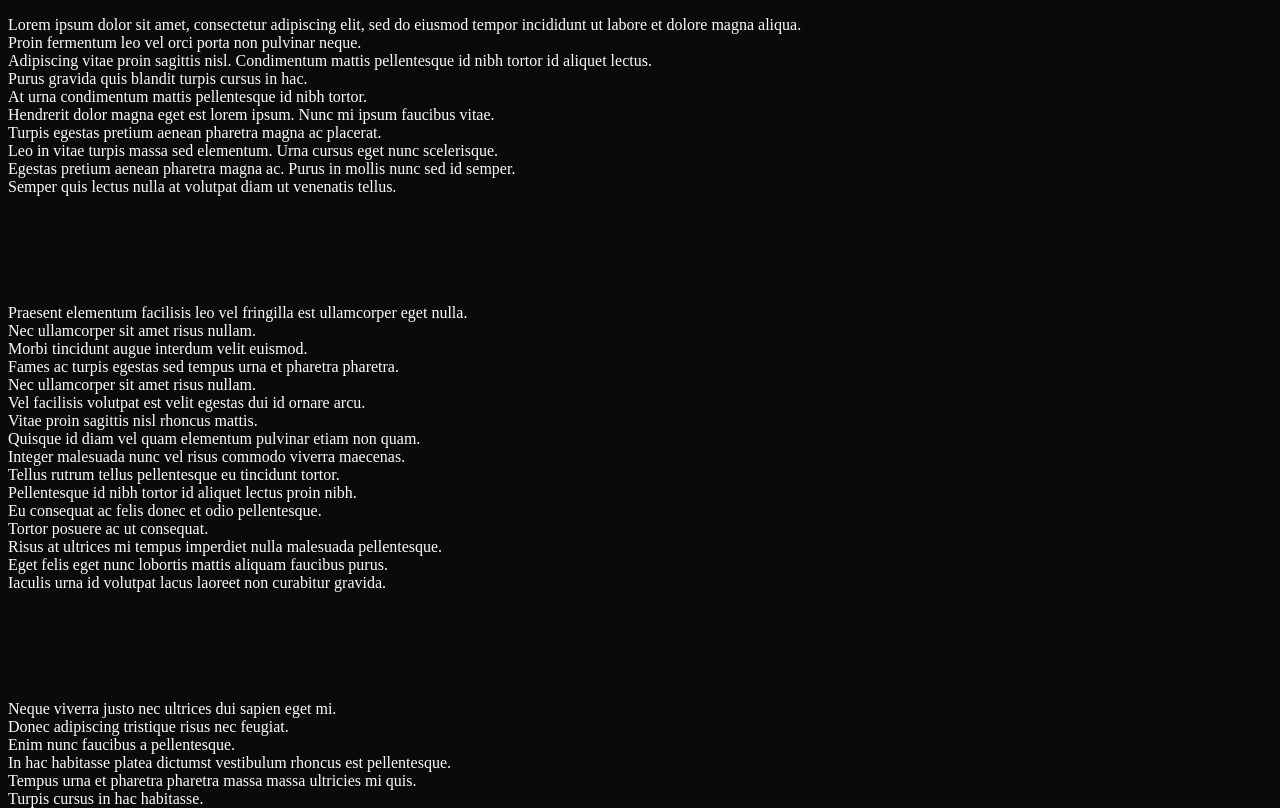
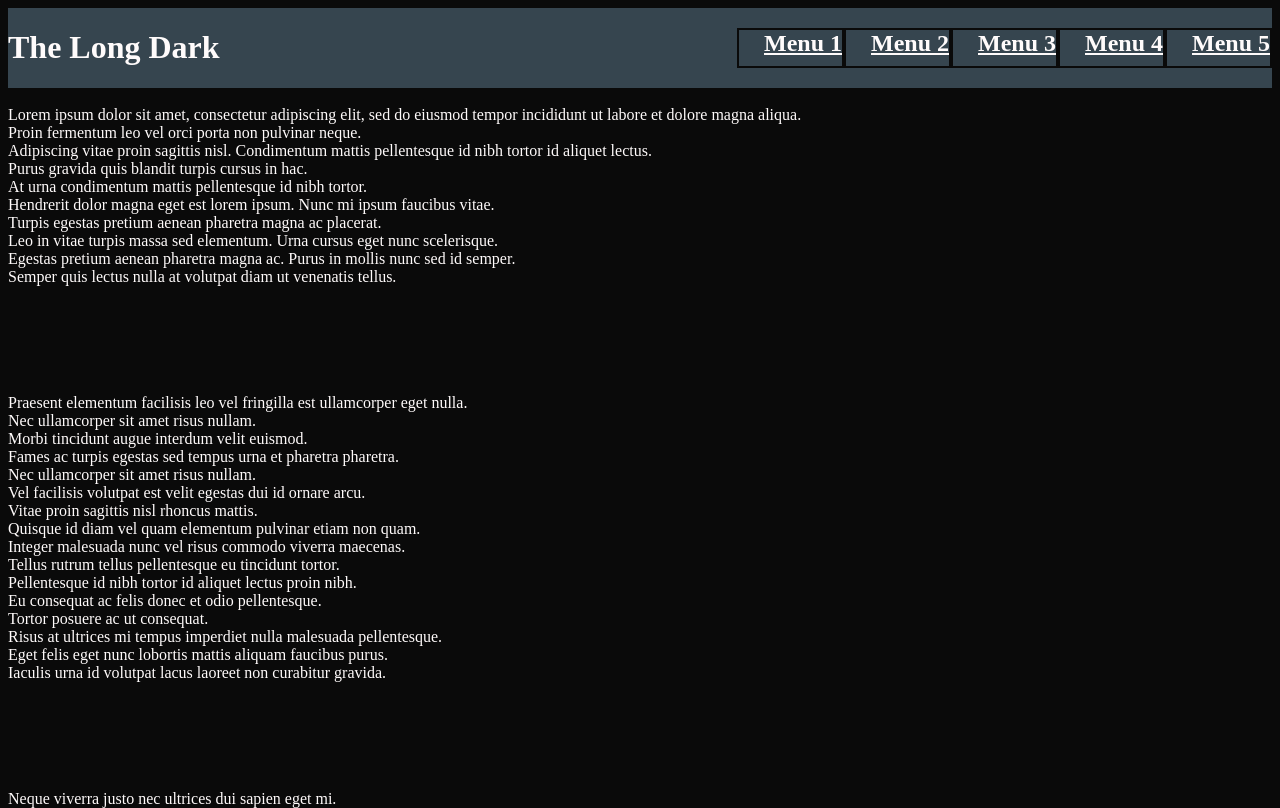
Before and after one commit to sla-ppy/darkwood_mini_project, a plain HTML site: page index.html in a window 1280 px wide. Shown: the top 808 px of the page. Drawn offline with Linux system fonts and the light colour scheme.

Commit message:
Add header section, styling for header

```diff
--- a/index.html
+++ b/index.html
@@ -10,6 +10,22 @@
 </head>
 
 <body>
+
+<div class="header-main">
+
+    <div class="header-logo">
+        <h1>The Long Dark</h1>
+    </div>
+
+    <div class="header-sub">
+        <h2><a href="https://example.com">Menu 1</a></h2>
+        <h2><a href="https://example.com">Menu 2</a></h2>
+        <h2><a href="https://example.com">Menu 3</a></h2>
+        <h2><a href="https://example.com">Menu 4</a></h2>
+        <h2><a href="https://example.com">Menu 5</a></h2>
+    </div>
+
+</div>
 
 <div>
     <p>
--- a/src/css/stylesheet.css
+++ b/src/css/stylesheet.css
@@ -15,3 +15,43 @@ a:hover {
     /* Link hover styling */
     color: #0A0A0A;
 }
+
+.header-main {
+    /* Flexbox */
+    display: flex;
+
+    /* Sticky */
+    position: sticky;
+    top: 0;
+
+    /* Border */
+    border-bottom: 2px solid #0A0A0A;
+
+    /* Take up all the space */
+    height: 100%;
+    width: 100%;
+
+    /* Styling */
+    background-color: #36454F;
+}
+
+.header-logo {
+
+}
+
+.header-logo:hover {
+    color: #0A0A0A;
+}
+
+.header-sub {
+    /* Flexbox */
+    display: flex;
+    justify-content: right;
+    flex-grow: 1;
+
+    text-indent: 25px;
+}
+
+.header-sub h2 {
+    border: 2px solid #0A0A0A;
+}
```
